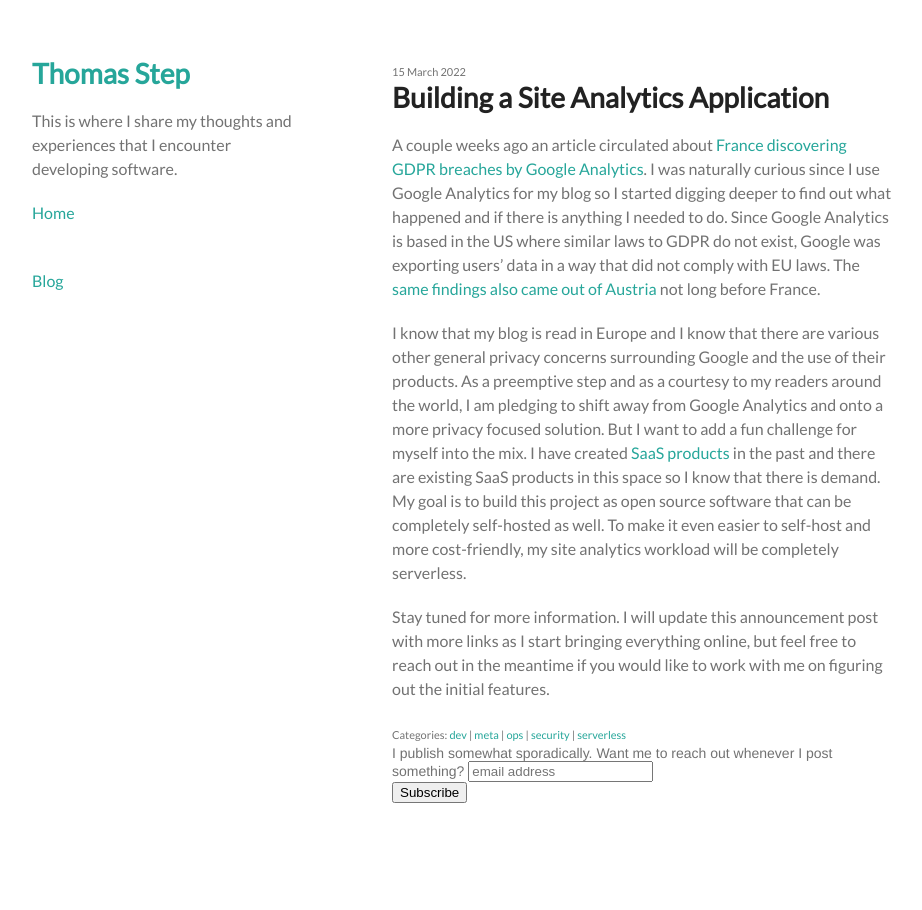
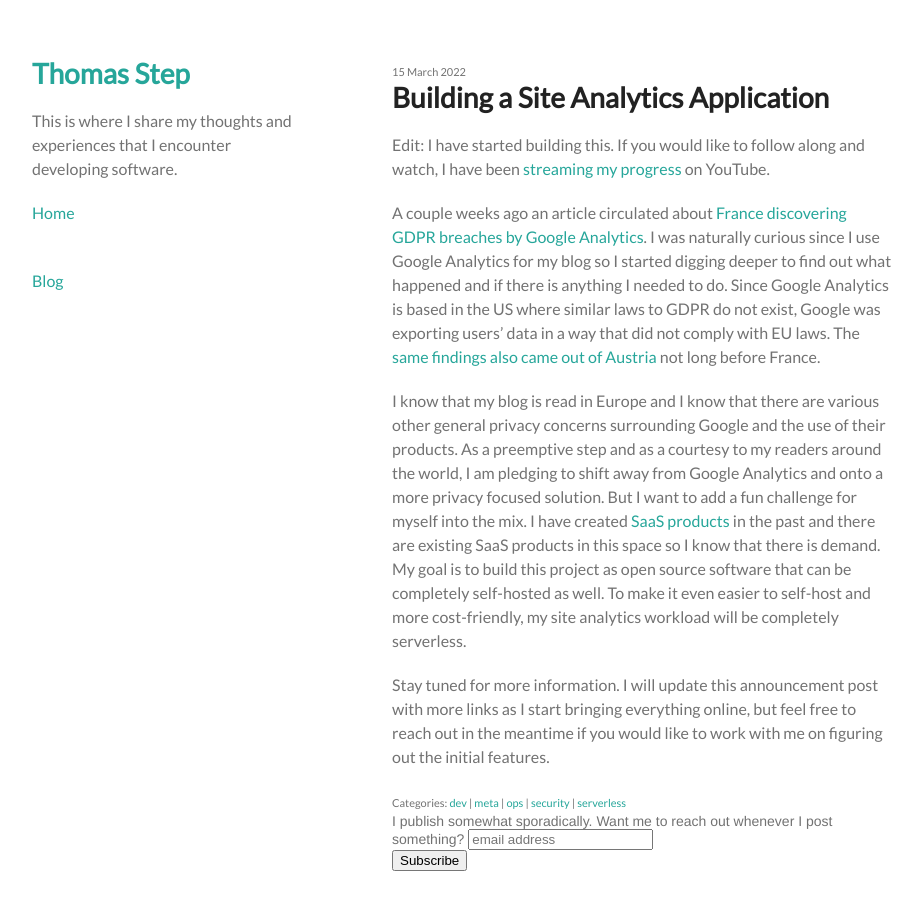
Before and after one commit to thomasstep/thomasstep.github.io, a Jekyll site: the page built from _posts/2022-03-15-building-a-site-analytics-application.md, in a window 1280 px wide and 921 px high. Shown: the top 910 px of the window, without its empty margins (178-1100 px from the left). Built offline with Jekyll 4.4.1, drawn with Linux system fonts in a browser that asks for light colours; comment, search, counter and statistics services are not loaded.

Commit message:
YouTube playlist link for site analytics.

```diff
--- a/_posts/2022-03-15-building-a-site-analytics-application.md
+++ b/_posts/2022-03-15-building-a-site-analytics-application.md
@@ -6,6 +6,8 @@ tags: [ dev, meta, ops, security, serverless ]
 description: Announcing my site analytics software
 ---
 
+Edit: I have started building this. If you would like to follow along and watch, I have been [streaming my progress](https://youtube.com/playlist?list=PLzcYUWwW5dVDA6mja1de7d2A2L9gppkFL) on YouTube.
+
 A couple weeks ago an article circulated about [France discovering GDPR breaches by Google Analytics](https://techcrunch.com/2022/02/10/cnil-google-analytics-gdpr-breach/). I was naturally curious since I use Google Analytics for my blog so I started digging deeper to find out what happened and if there is anything I needed to do. Since Google Analytics is based in the US where similar laws to GDPR do not exist, Google was exporting users' data in a way that did not comply with EU laws. The [same findings also came out of Austria](https://techcrunch.com/2022/01/12/austrian-dpa-schrems-ii/) not long before France.
 
 I know that my blog is read in Europe and I know that there are various other general privacy concerns surrounding Google and the use of their products. As a preemptive step and as a courtesy to my readers around the world, I am pledging to shift away from Google Analytics and onto a more privacy focused solution. But I want to add a fun challenge for myself into the mix. I have created [SaaS products](/projects) in the past and there are existing SaaS products in this space so I know that there is demand. My goal is to build this project as open source software that can be completely self-hosted as well. To make it even easier to self-host and more cost-friendly, my site analytics workload will be completely serverless.
```
